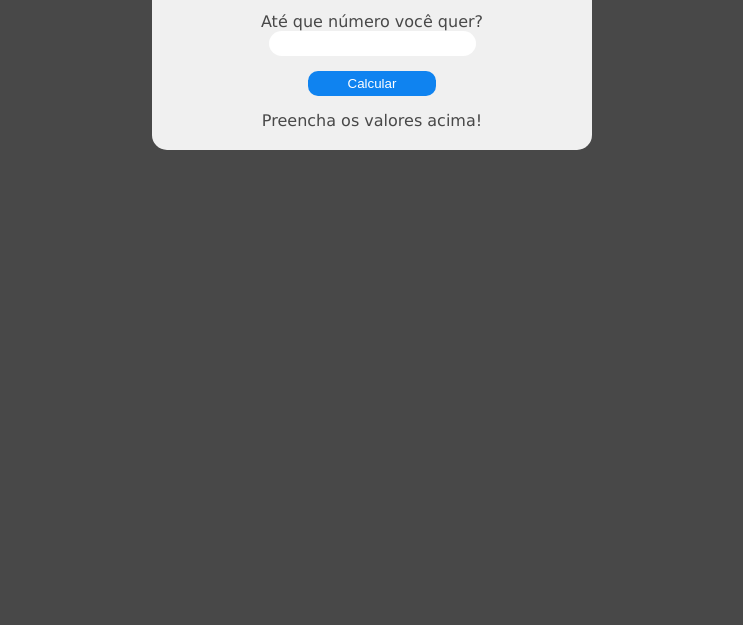
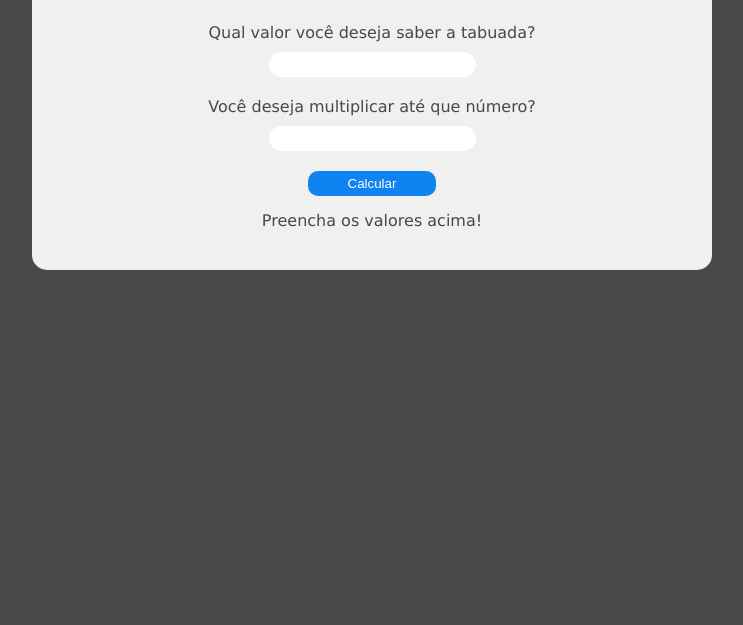
Before and after one commit to OliverSouw/projeto-tabuada, a plain HTML site: page index.html in a window 1280 px wide. Shown: the part 175-800 px from the top of the page, without its empty margins (268-1011 px from the left). Drawn offline with Linux system fonts and the light colour scheme.

Commit message:
Concluindo Tabuada

```diff
--- a/assets/css/style.css
+++ b/assets/css/style.css
@@ -15,16 +15,16 @@ body {
 }
 
 header {
-    margin-top: 50px;
+    margin-top: 100px;
     color: #fff;
 }
 
 .card {
     background-color: #f0f0f0;
-    width: 400px;
+    width: 600px;
     margin-top: 20px;
 
-    padding: 20px;
+    padding: 40px;
     border-radius: 15px;
 
     color: #484848;
@@ -37,7 +37,7 @@ header {
     padding: 5px 15px;
     color: #484848;
 
-    margin-bottom: 15px;
+    margin: 10px 0 20px 0;
 }
 
 .card button {
--- a/assets/js/script.js
+++ b/assets/js/script.js
@@ -1,8 +1,21 @@
-firstNum = document.getElementById('first-number');
-secondNum = document.getElementById('second-number');
+function tabuada() {
+    var firstNum = document.getElementById('first-number');
+    var secondNum = document.getElementById('second-number');
 
-function calcular() {
-    for (let i = 0; i < secondNum; i++) {
-        return firstNum = firstNum * i;
+    var first = Number(firstNum.value);
+    var second = Number(secondNum.value);
+
+    var result = '';
+    var showResult = document.getElementById('resultado');
+
+    if (firstNum.value.length == 0 || secondNum.value.length == 0) {
+        alert('[ERRO] Confira seus dados!')
+    } else {
+        showResult.innerHTML = `A tabuada do ${first} é: <br>`;
+
+        for (let x = 0; x <= second; x++) {
+            result = first * x;
+            showResult.innerHTML += `${x} X ${first} = ${result} <br>`
+        }
     }
 }
--- a/index.html
+++ b/index.html
@@ -18,20 +18,20 @@
             <div class="card">
                 <div>
                     <p>
-                        Qual tabuada você deseja saber a tabuada?
+                        Qual valor você deseja saber a tabuada?
                     </p>
                     <input id="first-number" type="number">
                 </div>
                 <div>
                     <p>
-                        Até que número você quer?
+                        Você deseja multiplicar até que número?
                     </p>
                     <input id="second-number" type="number">
                 </div>
 
-                <button onclick="">Calcular</button>
+                <button onclick="tabuada()">Calcular</button>
 
-                <div>Preencha os valores acima!</div>
+                <div id="resultado">Preencha os valores acima!</div>
             </div>
         </main>
 
```
